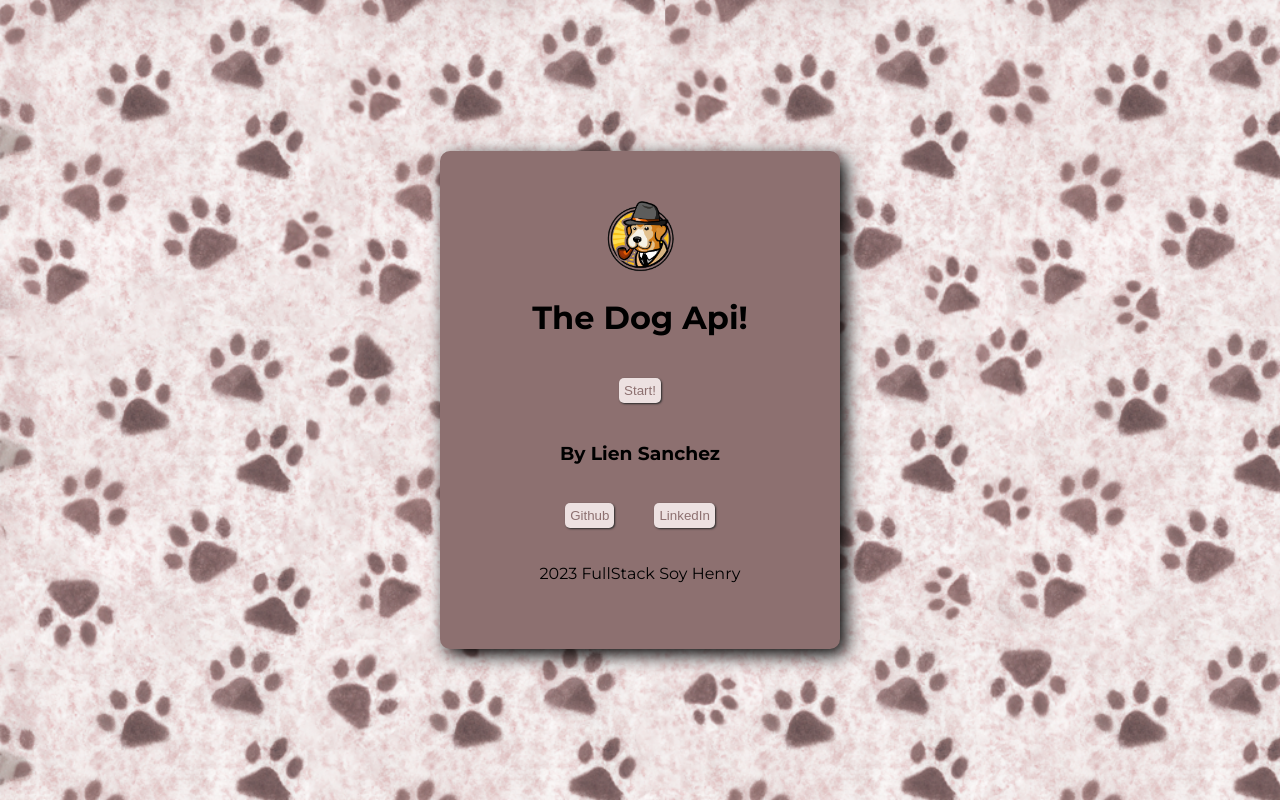
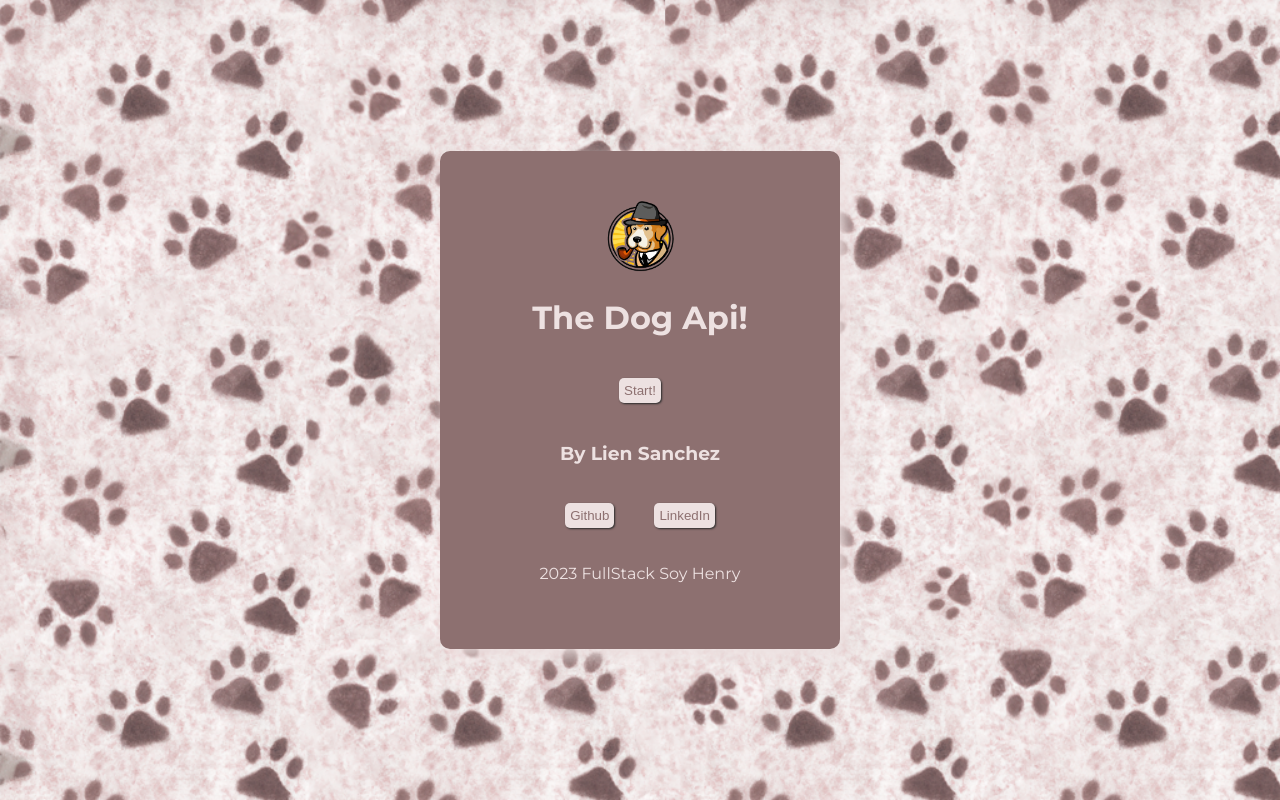
Before and after one commit to liensanchez/PI-Dogs-main, a React (Create React App) app in the folder client/: page / in a window 1280 px wide. Built offline with nearby package versions, Linux system fonts and the light colour scheme; no server answers.

Commit message:
page title, color, removed console.logs

```diff
--- a/client/public/index.html
+++ b/client/public/index.html
@@ -24,7 +24,7 @@
       work correctly both with client-side routing and a non-root public URL.
       Learn how to configure a non-root public URL by running `npm run build`.
     -->
-    <title>React App</title>
+    <title>The dog api</title>
   </head>
   <body>
     <noscript>You need to enable JavaScript to run this app.</noscript>
--- a/client/src/components/DetailCard.jsx
+++ b/client/src/components/DetailCard.jsx
@@ -6,20 +6,21 @@ import { Link } from 'react-router-dom'
 
 const DivInter = styled.div`
   background-color:#8D7070;
+  color: #ede1e1;
   border-radius:10px;
   padding: 20px;
   display: flex;
   flex-direction: column;
   align-items: center;
   justify-content: center;
-  box-shadow: 6px 6px 18px;
+  box-shadow:#000000 6px 6px 18px ;
 `;
 
 const Image = styled.img`
   width: 250px;
   height: 250px;
   border-radius:10px;
-  box-shadow: 2px 2px 8px;
+  box-shadow:#000000  2px 2px 8px;
 `;
 
 const DataContainer = styled.div`
@@ -68,8 +69,6 @@ function DetailCard(showDog) {
 
   const dog = showDog
 
-  console.log(showDog)
-
   return (
     <>
       <DivInter>
--- a/client/src/components/Views/Index.jsx
+++ b/client/src/components/Views/Index.jsx
@@ -13,6 +13,7 @@ const DivContainer = styled.div`
 
 const DivInter = styled.div`
   background-color:#8D7070;
+  color: #ede1e1;
   border-radius:10px;
   display: flex;
   flex-direction: column;
```
